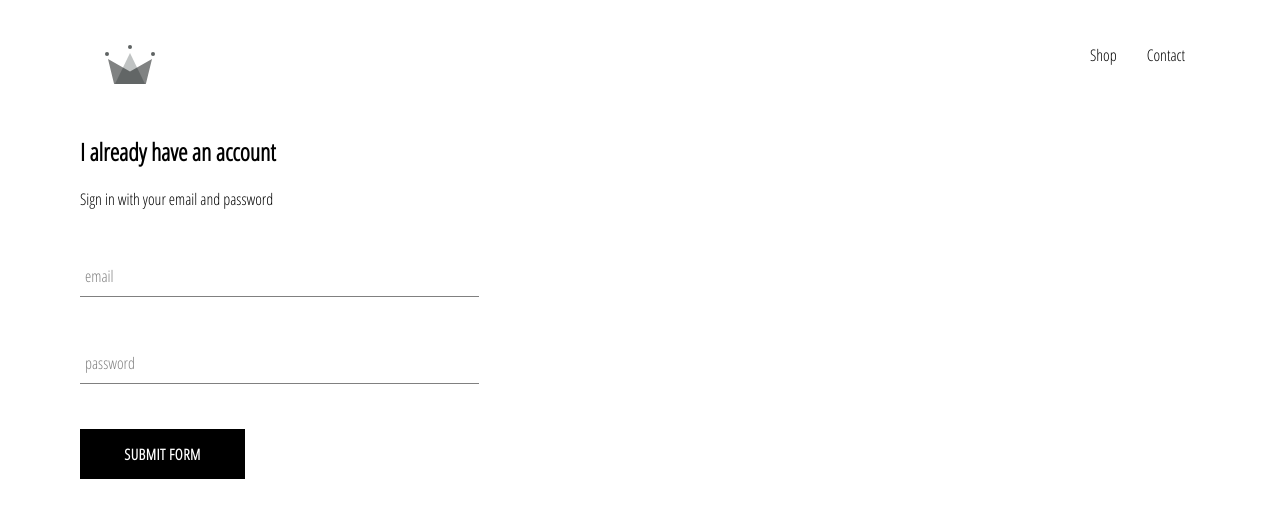
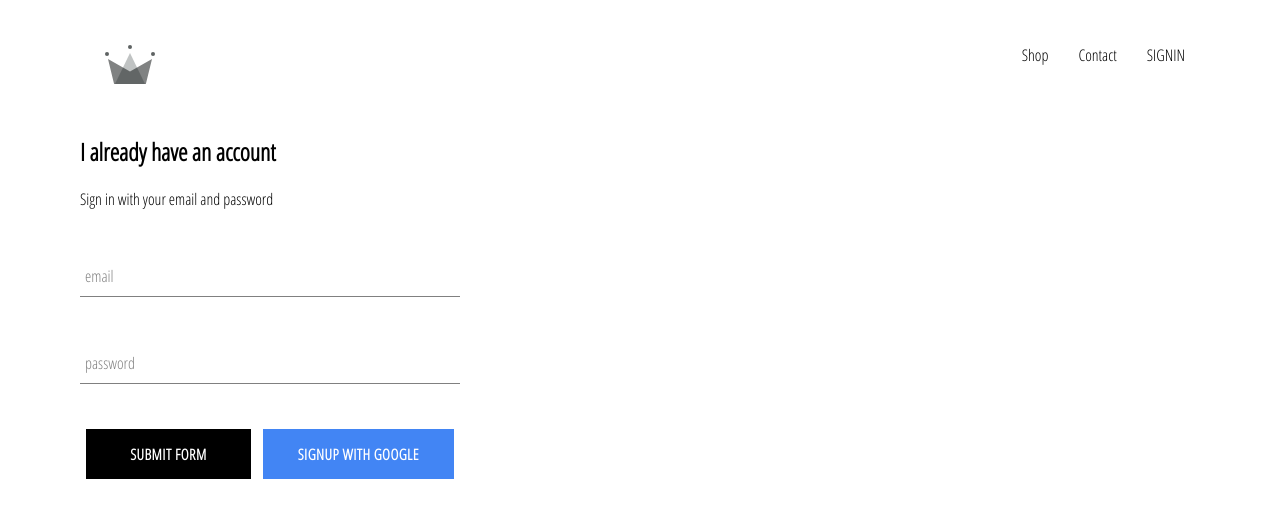
Before and after one commit to Maryam-bit/crown-clothing, a React (Create React App) app: page /signin in a window 1280 px wide. Shown: the top 518 px of the page. Built offline with nearby package versions, Linux system fonts and the light colour scheme; no server answers.

Commit message:
google authentication

```diff
--- a/package.json
+++ b/package.json
@@ -6,6 +6,7 @@
     "@testing-library/jest-dom": "^5.11.4",
     "@testing-library/react": "^11.1.0",
     "@testing-library/user-event": "^12.1.10",
+    "firebase": "^8.3.0",
     "node-sass": "^5.0.0",
     "react": "^17.0.1",
     "react-dom": "^17.0.1",
--- a/src/App.css
+++ b/src/App.css
@@ -6,3 +6,6 @@
     text-decoration: none;
     color: black;
 }
+*{
+    box-sizing: border-box;
+}
--- a/src/App.js
+++ b/src/App.js
@@ -1,13 +1,36 @@
 import './App.css';
 import HomePage from './pages/homepage/HomePage.component';
-import {Route, route, Switch} from "react-router-dom";
+import { Route, route, Switch } from "react-router-dom";
 import Shop from "./pages/shop/Shop.component";
 import Header from "./components/header/Header.component";
 import SignInAndSignUpPage from "./pages/sign-in-and-sign-up/Sign-in-and-sign-up.component"
-function App() {
+import React from 'react';
+import {auth} from "./firebase/firebase.utils";
+
+class App extends React.Component {
+  constructor() {
+    super()
+    this.state = {
+      currentUser: null
+    }
+  }
+
+  unsubscribeFromAuth = null;
+  componentDidMount() {
+    this.unsubscribeFromAuth = auth.onAuthStateChanged(user => {
+      this.setState({ currentUser: user })
+      console.log(user)
+    })
+  }
+
+  componentWillUnmount(){
+    this.unsubscribeFromAuth();
+  }
+
+  render() {
     return (
       <div>
-      <Header />
+        <Header currentUser={this.state.currentUser}/>
         <Switch>
           <Route exact path="/" component={HomePage} />
           <Route path="/shop" component={Shop} />
@@ -16,5 +39,6 @@
       </div>
     );
   }
+}
 
 export default App;
--- a/src/components/custom-button/custom-button.component.js
+++ b/src/components/custom-button/custom-button.component.js
@@ -1,8 +1,8 @@
 import React from 'react'
 import "./custom-button.styles.scss"
-const CustomButton = ({children, ...otherProps}) => {
+const CustomButton = ({children, isGoogleSignin ,...otherProps}) => {
     return (
-        <button className="custom-button" {...otherProps} >
+        <button className={`${isGoogleSignin ? 'google-sign-in' : ''} custom-button `} {...otherProps} >
             {children}
         </button>
     )
--- a/src/components/custom-button/custom-button.styles.scss
+++ b/src/components/custom-button/custom-button.styles.scss
@@ -19,4 +19,12 @@
       color: black;
       border: 1px solid black;
     }
+    &.google-sign-in{
+      background-color: #4285f4;
+      color: white;
+      &:hover{
+        background-color: #357ae8;
+        border: none;
+      }
+    }
   }
--- a/src/components/header/Header.component.js
+++ b/src/components/header/Header.component.js
@@ -1,8 +1,9 @@
 import React from 'react'
 import { Link } from "react-router-dom"
 import "./Header.styles.scss"
-import {ReactComponent as Logo} from "../../assets/crown.svg"
-const Header = () => {
+import { ReactComponent as Logo } from "../../assets/crown.svg"
+import { auth } from "../../firebase/firebase.utils"
+const Header = ({ currentUser }) => {
     return (
         <div className="header">
             <Link className="logo-container" to="/">
@@ -15,6 +16,11 @@
                 <Link className="option" to="/shop">
                     Contact
                 </Link>
+                {currentUser ?
+                <div className="option" onClick={() => auth.signOut()}>SIGNOUT</div>
+                :
+                <Link className="option" to="/signin">SIGNIN</Link>
+                }
             </div>
         </div>
     )
--- a/src/components/header/Header.styles.scss
+++ b/src/components/header/Header.styles.scss
@@ -20,6 +20,7 @@
 
       .option {
         padding: 10px 15px;
+        cursor: pointer;
       }
     }
   }
--- a/src/components/sign-in/Sign-in.component.jsx
+++ b/src/components/sign-in/Sign-in.component.jsx
@@ -1,25 +1,24 @@
 import React from 'react'
 import FromInput, { FormInput } from "../form-input/form-input.component"
 import "./Sign-in.styles.scss"
-import CustomButtom from "../custom-button/custom-button.component"
 import CustomButton from '../custom-button/custom-button.component'
-
+import { signInWithGoogle } from "../../firebase/firebase.utils"
 class SignIn extends React.Component {
-    constructor(props){
+    constructor(props) {
         super(props)
-        this.state={
-            email:"",
-            password:""
+        this.state = {
+            email: "",
+            password: ""
         }
     }
 
     handleSubmit = event => {
         event.preventDefault()
-        this.setState({email:"", password:""})
+        this.setState({ email: "", password: "" })
     }
     handleChange = event => {
-      const {value, name} = event.target;
-      this.setState({[name]:value})
+        const { value, name } = event.target;
+        this.setState({ [name]: value })
     }
 
     render() {
@@ -29,9 +28,12 @@
                 <span>Sign in with your email and password</span>
 
                 <form onSubmit={this.handleSubmit}>
-                    <FormInput name="email" type="email" value={this.state.email} required handleChange={this.handleChange} label="email"/>
-                    <FromInput name="password" type="password" value={this.state.password} required handleChange={this.handleChange} label="password"/>
-                    <CustomButton type="submit">submit form</CustomButton>
+                    <FormInput name="email" type="email" value={this.state.email} required handleChange={this.handleChange} label="email" />
+                    <FromInput name="password" type="password" value={this.state.password} required handleChange={this.handleChange} label="password" />
+                    <div className="buttons">
+                        <CustomButton type="submit">submit form</CustomButton>
+                        <CustomButton onClick={signInWithGoogle} isGoogleSignin>Signup with google</CustomButton>
+                    </div>
                 </form>
             </div>
         )
--- a/src/components/sign-in/Sign-in.styles.scss
+++ b/src/components/sign-in/Sign-in.styles.scss
@@ -1,8 +1,12 @@
 .sign-in{
-    width: 30vw;
+    width: 380px;
     display: flex;
     flex-direction: column;
 }
 .title{
     margin: 10px 0;
 }
+.buttons{
+    display: flex;
+    justify-content: space-around;
+}
--- /dev/null
+++ b/src/firebase/firebase.utils.js
@@ -0,0 +1,24 @@
+import firebase from "firebase/app";
+import "firebase/firestore";
+import "firebase/auth";
+
+const config = {
+    apiKey: "AIzaSyCpgKqzPMu6CRS3FsjpSXCRMkSbYr8XTvw",
+    authDomain: "olx-web-a1b0a.firebaseapp.com",
+    databaseURL: "https://olx-web-a1b0a.firebaseio.com",
+    projectId: "olx-web-a1b0a",
+    storageBucket: "olx-web-a1b0a.appspot.com",
+    messagingSenderId: "796533326913",
+    appId: "1:796533326913:web:a6d21ac23b1ab4861832c0",
+    measurementId: "G-N8Q3DJGBVD"
+  };
+
+  firebase.initializeApp(config);
+  export const auth = firebase.auth();
+  export const firestore = firebase.firestore();
+
+  const provider = new firebase.auth.GoogleAuthProvider();
+  provider.setCustomParameters({prompt:"select_account"});
+
+  export const signInWithGoogle = () => auth.signInWithPopup(provider);
+  export default firebase;
```
Also changed, not shown: 1 other file (tests, documents, lock files or other folders). Lines whose indentation alone changed are shown as unchanged.
